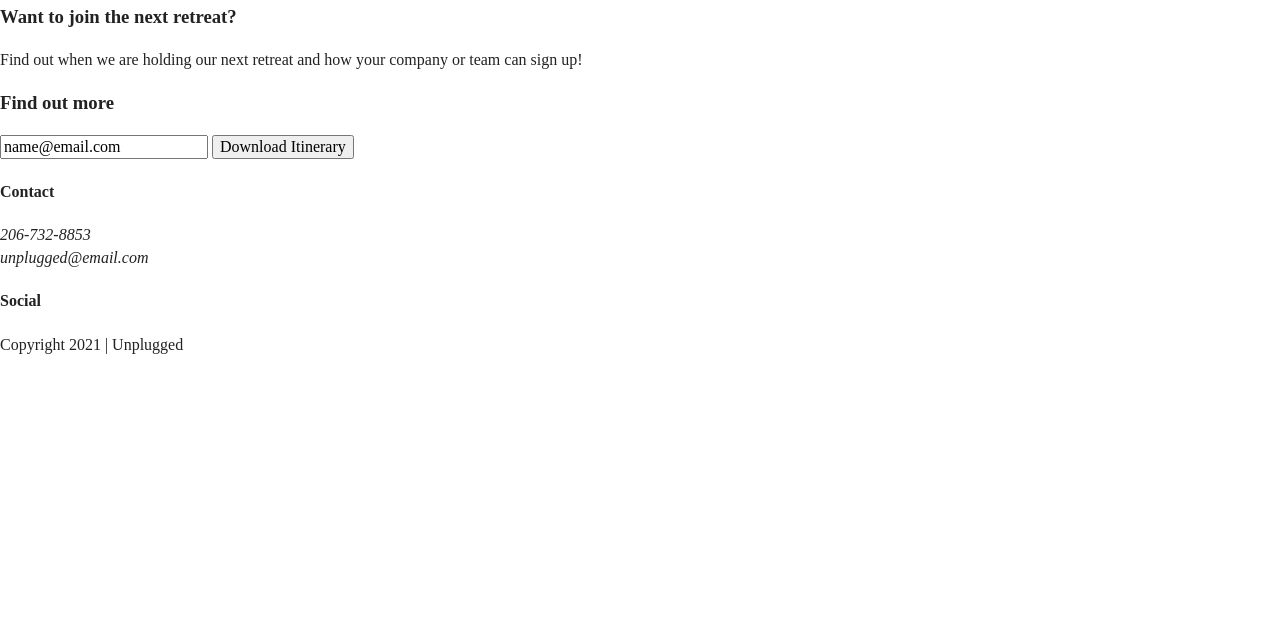
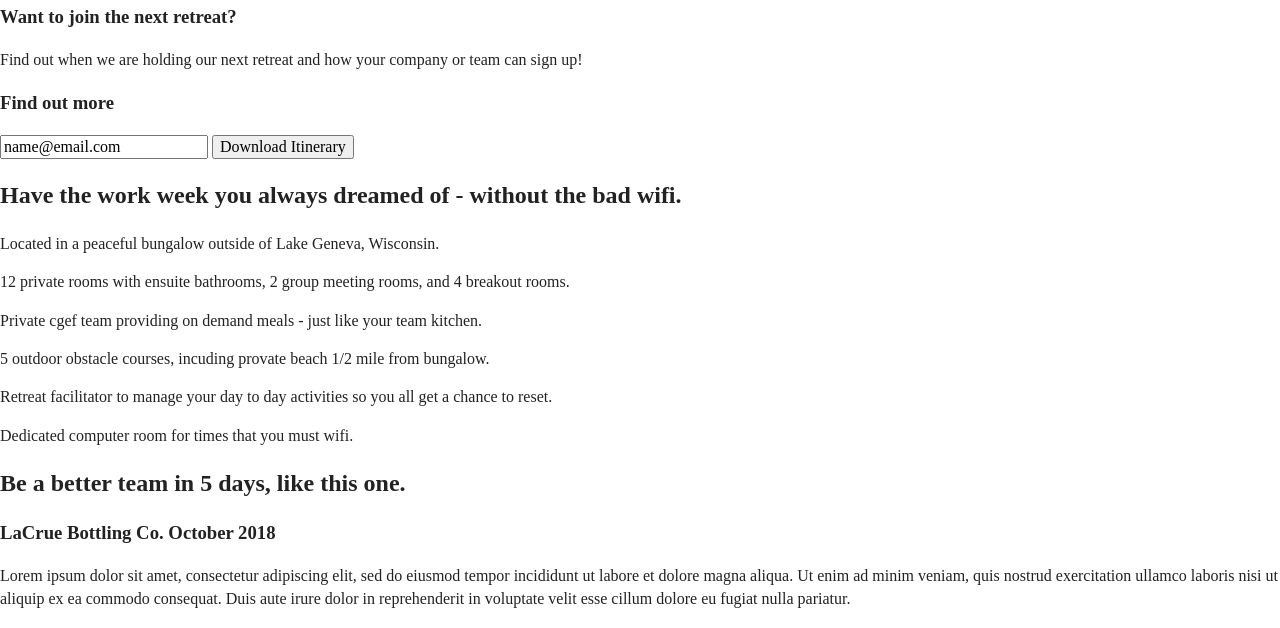
Before and after one commit to JusBar206/Unplugged-Retreat, a website built with Parcel: page index.html in a window 1280 px wide. Shown: the part 168-796 px from the top of the page. Built offline with nearby package versions, Linux system fonts and the light colour scheme.

Commit message:
unpluged retreat

```diff
--- a/index.html
+++ b/index.html
@@ -62,6 +62,60 @@
       </div>
     </aside>
 
+    <section class="features">
+      <div class="content-wrapper">
+        <h2>Have the work week you always dreamed of - without the bad wifi.</h2>
+        <div class="features-items">
+
+          <article>
+            <p class="fontawesome-icon"></p>
+            <p class="features-item-description">Located in a peaceful bungalow outside of Lake Geneva, Wisconsin.</P>
+          </article>
+
+          <article>
+           <p class="fontawesome-icon"></p>
+           <p class="features-item-description">12 private rooms with ensuite bathrooms, 2 group meeting rooms, and 4 breakout rooms.</P>
+         </article>
+
+         <article>
+          <p class="fontawesome-icon"></p>
+          <p class="features-item-description">Private cgef team providing on demand meals - just like your team kitchen.</P>
+        </article>
+
+        <article>
+         <p class="fontawesome-icon"></p>
+         <p class="features-item-description">5 outdoor obstacle courses, incuding provate beach 1/2 mile from bungalow.</P>
+       </article>
+
+       <article>
+        <p class="fontawesome-icon"></p>
+        <p class="features-item-description">Retreat facilitator to manage your day to day activities so you all get a chance to reset.</P>
+      </article>
+
+      <article>
+       <p class="fontawesome-icon"></p>
+       <p class="features-item-description">Dedicated computer room for times that you must wifi.</P>
+     </article>
+    </div>
+  </div>
+ </section>
+
+ <section class="reviews">
+   <div class="content-wrapper">
+     <h2>Be a better team in 5 days, like this one.</h2>
+     <article>
+       <div>
+         <h3> LaCrue Bottling Co. October 2018</h3>
+         <p>
+              Lorem ipsum dolor sit amet, consectetur adipiscing elit, sed do eiusmod tempor incididunt ut labore et
+              dolore magna aliqua. Ut enim ad minim veniam, quis nostrud exercitation ullamco laboris nisi ut aliquip
+              ex ea commodo consequat. Duis aute irure dolor in reprehenderit in voluptate velit esse cillum dolore eu
+              fugiat nulla pariatur.
+            </p>
+     </article>
+   </div>
+</section>
+
 </main>  <!-- main wrapper -->
 
 
```
